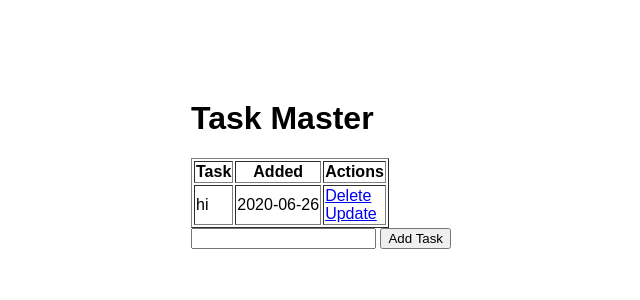
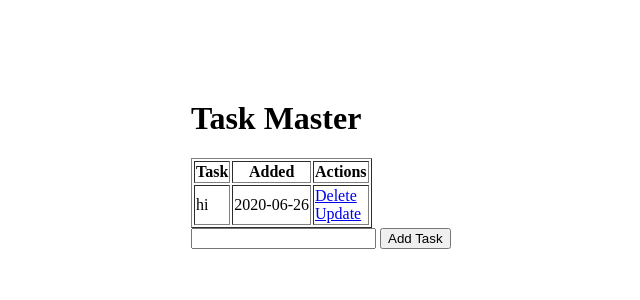
Before and after one commit to steffytw/Task-Flask, a Flask app: page / in a window 1280 px wide. Shown: the top 300 px of the page, without its empty margins (309-949 px from the left). Run offline with Flask 2, Linux system fonts and the light colour scheme; data comes from the database, SQL or seed files in the repository; both versions use the stored data as it was after the commit.

Commit message:
requirements file updated

```diff
--- a/static/css/main.css
+++ b/static/css/main.css
@@ -3,6 +3,6 @@ body{
     margin-right: 300px;
     margin-top: 100px;
     margin-bottom: 0px;
-    font-family: sans-serif;
+    font-family: serif;
 
 }
```
Also changed, not shown: requirements.txt (+8 -130 lines), README.md, test.db.
